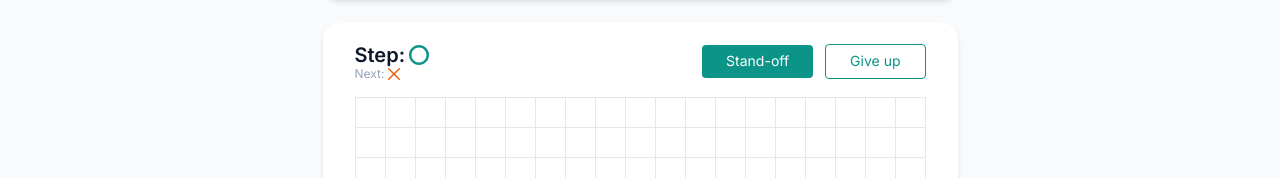
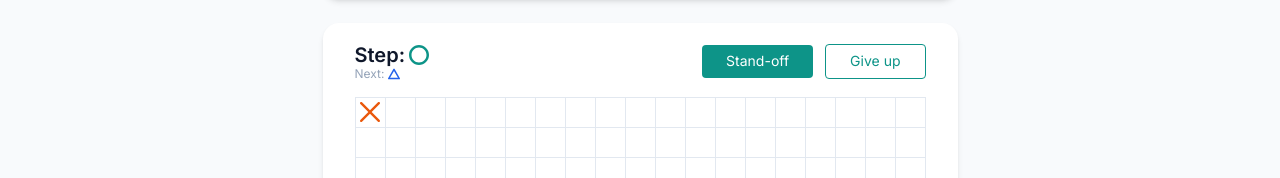
Before and after one commit to respectket/game-tic-tac-toe, a Next.js app: page / in a window 1280 px wide. Both pictures are taken after a click on the button 370 px from the left and 403 px from the top of the page. Shown: the part 291-469 px from the top of the page. Built offline with nearby package versions, Linux system fonts and the light colour scheme.

Commit message:
add state nextMove, onClick cells

```diff
--- /dev/null
+++ b/components/game/constants.js
@@ -0,0 +1,13 @@
+export const GAME_SYMBOLS = {
+  ZERO: "zero",
+  CROSS: "cross",
+  TRIANGLE: "tringle",
+  SQUARE: "square",
+};
+
+export const MOVE_ORDER = [
+  GAME_SYMBOLS.CROSS,
+  GAME_SYMBOLS.ZERO,
+  GAME_SYMBOLS.TRIANGLE,
+  GAME_SYMBOLS.SQUARE,
+];
--- a/components/game/game-field.jsx
+++ b/components/game/game-field.jsx
@@ -1,11 +1,11 @@
 import clsx from "clsx";
-import { ZeroIcon } from "./icons/zero-icon";
-import { CrossIcon } from "./icons/cross-icon";
 import { UiButton } from "../uikit/ui-button";
-
-const cells = new Array(19 * 19).fill(null);
+import { GameSymbol } from "./game-symbol";
+import { useGameState } from "./use-game-state";
 
 export function GameField({ className }) {
+
+  const {cells, currentMove, handleCellClick, nextMove} = useGameState();
 
   const actions = (
       <>
@@ -20,23 +20,31 @@
 
   return (
     <GameFieldLayout className={className}>
-      <GameMoveInfo actions={actions} />
+      <GameMoveInfo
+        actions={actions}
+        currentMove={currentMove}
+        nextMove={nextMove}
+      />
 
       <GameGrid>
-          {cells.map((_, index) => (
-            <GameCell key={index}>
-
-            </GameCell>
-          ))}
+        {cells.map((symbol, index) => (
+          <GameCell
+            key={index}
+            onClick={() => {
+              handleCellClick(index);
+            }}
+          >
+            {symbol && <GameSymbol symbol={symbol} className="w-5 h-5" />}
+          </GameCell>
+        ))}
       </GameGrid>
-
     </GameFieldLayout>
   );
 }
 
-function GameCell({ children }) {
+function GameCell({ children, onClick }) {
   return (
-    <button
+    <button onClick={onClick}
       className="border border-slate-200 -ml-px -mt-px flex items-center justify-center"
     >
       {children}
@@ -57,15 +65,15 @@
   )
 }
 
-function GameMoveInfo({ actions }) {
+function GameMoveInfo({ actions, currentMove, nextMove }) {
   return (
     <div className="flex items-center gap-3">
       <div className="mr-auto">
         <div className="flex items-center gap-1 text-xl leading-tight font-semibold">
-          Step: <ZeroIcon className="w-5 h-5" />
+          Step: <GameSymbol symbol={currentMove} className="w-5 h-5" />
         </div>
         <div className="flex items-center gap-1 text-xs leading-tight text-slate-400">
-          Next: <CrossIcon />
+          Next: <GameSymbol symbol={nextMove} className="w-3 h-3" />
         </div>
       </div>
       {actions}
--- /dev/null
+++ b/components/game/game-symbol.jsx
@@ -0,0 +1,17 @@
+import { GAME_SYMBOLS } from "./constants";
+import { CrossIcon } from "./icons/cross-icon";
+import { SquareIcon } from "./icons/square-icon";
+import { TriangleIcon } from "./icons/triangle-icon";
+import { ZeroIcon } from "./icons/zero-icon";
+
+
+export function GameSymbol({ symbol, className }) {
+    const Icon = {
+        [GAME_SYMBOLS.CROSS]: CrossIcon,
+        [GAME_SYMBOLS.ZERO]: ZeroIcon,
+        [GAME_SYMBOLS.TRIANGLE]: TriangleIcon,
+        [GAME_SYMBOLS.SQUARE]: SquareIcon,
+    }[symbol] ?? CrossIcon;
+
+    return <Icon className={className} />
+}
--- a/components/game/icons/cross-icon.jsx
+++ b/components/game/icons/cross-icon.jsx
@@ -1,6 +1,7 @@
-export function CrossIcon() {
+export function CrossIcon({className}) {
   return (
     <svg
+    className={className}
       width="12"
       height="12"
       viewBox="0 0 12 12"
--- a/components/game/icons/square-icon.jsx
+++ b/components/game/icons/square-icon.jsx
@@ -1,6 +1,7 @@
-export function SquareIcon() {
+export function SquareIcon({className}) {
   return (
     <svg
+    className={className}
       width="12"
       height="12"
       viewBox="0 0 12 12"
--- a/components/game/icons/triangle-icon.jsx
+++ b/components/game/icons/triangle-icon.jsx
@@ -1,6 +1,7 @@
-export function TriangleIcon() {
+export function TriangleIcon({className}) {
   return (
     <svg
+    className={className}
       width="12"
       height="12"
       viewBox="0 0 12 12"
--- /dev/null
+++ b/components/game/use-game-state.js
@@ -0,0 +1,39 @@
+import { useState } from "react";
+import { GAME_SYMBOLS, MOVE_ORDER } from "./constants";
+
+function getNextMove(currentMove) {
+  const nextMoveIndex = MOVE_ORDER.indexOf(currentMove) + 1;
+  return MOVE_ORDER[nextMoveIndex] ?? MOVE_ORDER[0];
+}
+
+export function useGameState() {
+  const [{ cells, currentMove }, setGameState] = useState(() => ({
+    cells: new Array(19 * 19).fill(null),
+    currentMove: GAME_SYMBOLS.CROSS,
+  }));
+  const nextMove = getNextMove(currentMove);
+
+  const handleCellClick = (index) => {
+    setGameState((lastGameState) => {
+
+        if(lastGameState.cells[index]) {
+            return lastGameState;
+        }
+
+        return {
+          ...lastGameState,
+          currentMove: getNextMove(lastGameState.currentMove),
+          cells: lastGameState.cells.map((cell, i) =>
+            i === index ? lastGameState.currentMove : cell,
+          ),
+        };
+    });
+  };
+
+  return {
+    cells,
+    currentMove,
+    nextMove,
+    handleCellClick
+  }
+}
```
